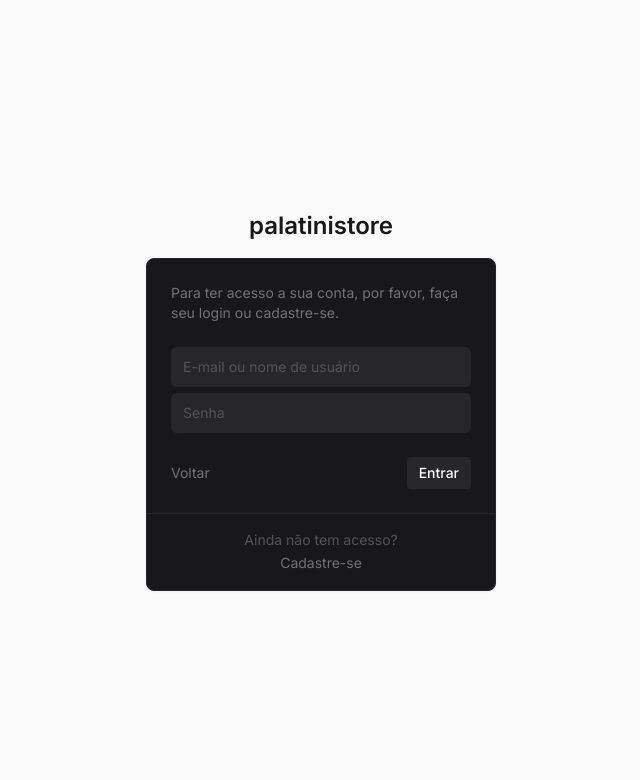
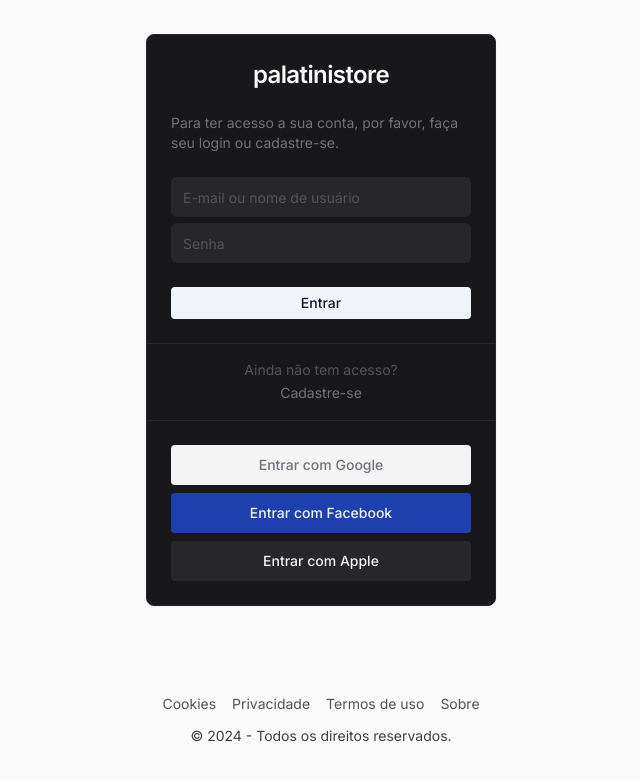
Before and after one commit to nathanpalatin/palatinistore, a Next.js app: page /signin in a window 1280 px wide. Shown: the top 780 px of the page, without its empty margins (319-959 px from the left). Built offline with nearby package versions, Linux system fonts and the light colour scheme.

Commit message:
[fix] signs page and search product components

```diff
--- a/src/app/(auth)/signin/page.tsx
+++ b/src/app/(auth)/signin/page.tsx
@@ -1,15 +1,16 @@
 import Link from 'next/link'
 
-import { Card, CardDescription, CardHeader } from '@/components/ui/card'
+import { Card, CardDescription, CardHeader, CardTitle } from '@/components/ui/card'
+import { FormLogin } from '@/components/form-login'
+import { Button } from '@/components/ui/button'
 
-import { FormLogin } from '@/components/form-login'
 
 export default function SignIn() {
   return (
-    <div className="flex flex-col items-center justify-center">
-      <h1 className="pb-4 text-center text-2xl font-semibold">palatinistore</h1>
+    <div className="flex flex-col items-center justify-around">
       <Card className="w-[350px] border-zinc-800 bg-zinc-900 text-zinc-50">
         <CardHeader>
+          <CardTitle><h1 className="pb-4 text-center text-2xl font-semibold">palatinistore</h1></CardTitle>
           <CardDescription className="text-zinc-500">
             Para ter acesso a sua conta, por favor, faça seu login ou
             cadastre-se.
@@ -25,7 +26,32 @@ export default function SignIn() {
             Cadastre-se
           </Link>
         </div>
+        <div className="h-px w-full bg-zinc-800" />
+        <div className='flex p-6 flex-col gap-2'>
+          <Button className='w-full bg-zinc-100 text-zinc-500'>Entrar com Google</Button>
+          <Button className='w-full bg-blue-800 text-zinc-100'>Entrar com Facebook</Button>
+          <Button className='w-full bg-zinc-800 text-zinc-100'>Entrar com Apple</Button>
+        </div>
       </Card>
-    </div>
+      <div className="my-5 flex flex-col gap-3">
+        <div className="flex items-center justify-center gap-4">
+          <Link href="/" className="text-sm text-zinc-600">
+            Cookies
+          </Link>
+          <Link href="/" className="text-sm text-zinc-600">
+            Privacidade
+          </Link>
+          <Link href="/" className="text-sm text-zinc-600">
+            Termos de uso
+          </Link>
+          <Link href="/" className="text-sm text-zinc-600">
+            Sobre
+          </Link>
+        </div>
+        <h1 className="text-center text-sm text-zinc-700">
+          &copy; 2024 - Todos os direitos reservados.
+        </h1>
+      </div>
+    </div >
   )
 }
--- a/src/app/(auth)/signup/page.tsx
+++ b/src/app/(auth)/signup/page.tsx
@@ -5,16 +5,17 @@ import {
   CardDescription,
   CardFooter,
   CardHeader,
+  CardTitle,
 } from '@/components/ui/card'
 import { Input } from '@/components/ui/input'
 import Link from 'next/link'
 
 export default function SignUp() {
   return (
-    <div className="flex flex-col items-center justify-center">
-      <h1 className="pb-4 text-center text-2xl font-semibold">palatinistore</h1>
-      <Card className="w-[350px] border-zinc-800 bg-zinc-900 text-zinc-50">
+    <div className="flex flex-col items-center justify-around">
+      <Card className="w-[350px]  border-zinc-800 bg-zinc-900 text-zinc-50">
         <CardHeader>
+          <CardTitle><h1 className="pb-4 text-center text-2xl font-semibold">palatinistore</h1></CardTitle>
           <CardDescription className="text-zinc-500">
             Para ter acesso a sua conta, por favor, faça seu login ou
             cadastre-se.
@@ -80,7 +81,7 @@ export default function SignUp() {
           </Link>
         </div>
       </Card>
-      <div className="my-5 flex gap-3">
+      <div className="my-5 flex flex-col gap-3">
         <div className="flex items-center justify-center gap-4">
           <Link href="/" className="text-sm text-zinc-600">
             Cookies
@@ -96,7 +97,7 @@ export default function SignUp() {
           </Link>
         </div>
         <h1 className="text-center text-sm text-zinc-700">
-          © 2024 Todos os direitos reservados.
+          &copy; 2024 - Todos os direitos reservados.
         </h1>
       </div>
     </div>
--- a/src/app/(store)/(home)/page.tsx
+++ b/src/app/(store)/(home)/page.tsx
@@ -24,7 +24,7 @@ export default async function Home() {
           />
         ))}
       </div>
-      <div className="h-px w-full bg-zinc-800" />
+      <div className="h-px w-full dark:bg-zinc-800 bg-zinc-300" />
       <div className="flex w-full items-center justify-end">
         <Link href={'/products'} className="text-zinc-500 text-sm">Ver todos</Link>
       </div>
--- /dev/null
+++ b/src/app/(store)/products/loading.tsx
@@ -0,0 +1,9 @@
+export default function ProductLoading() {
+  return (
+    <div className="flex flex-col items-center gap-5 lg:flex-row">
+      <div className="h-[400px] w-full animate-pulse bg-zinc-700 lg:h-[540px]" />
+      <div className="h-[400px] w-full animate-pulse bg-zinc-700 lg:h-[540px]" />
+      <div className="h-[400px] w-full animate-pulse bg-zinc-700 lg:h-[540px]" />
+    </div>
+  )
+}
--- /dev/null
+++ b/src/app/(store)/products/page.tsx
@@ -0,0 +1,27 @@
+import Link from 'next/link'
+
+import { Product } from '@/components/product'
+
+import { getProducts } from '@/services/products'
+
+export default async function Home() {
+  const products = await getProducts()
+  return (
+    <main className="flex flex-col items-center gap-3">
+      <div className="flex flex-col items-center gap-5 lg:flex-row">
+        {products.map((product) => (
+          <Product
+            key={product.id}
+            featured={product.featured}
+            owner={product.owner}
+            description={product.description}
+            title={product.title}
+            image={product.image}
+            price={product.price}
+            slug={product.slug}
+          />
+        ))}
+      </div>
+    </main>
+  )
+}
--- a/src/app/(store)/search/loading.tsx
+++ b/src/app/(store)/search/loading.tsx
@@ -1,3 +1,9 @@
 export default function ProductLoading() {
-  return <div className="h-[740px] animate-pulse bg-zinc-700" />
+  return (
+    <div className="flex gap-4">
+      <div className="h-[740px] animate-pulse bg-zinc-700" />
+      <div className="h-[740px] animate-pulse bg-zinc-700" />
+      <div className="h-[740px] animate-pulse bg-zinc-700" />
+    </div>
+  )
 }
--- a/src/app/(store)/search/page.tsx
+++ b/src/app/(store)/search/page.tsx
@@ -4,6 +4,7 @@ import Image from 'next/image'
 import { redirect } from 'next/navigation'
 
 import { searchProducts } from '@/services/products'
+import { Product } from '@/components/product'
 
 interface SearchProps {
   searchParams: {
@@ -35,28 +36,16 @@ export default async function Search({ searchParams }: SearchProps) {
       <div className="grid grid-cols-3 gap-4">
         {products.map((product) => {
           return (
-            <>
-              <Link key={product.id} href={`/product/${product.slug}`}>
-                <Image
-                  src={product.image}
-                  alt="foto do produto"
-                  priority
-                  quality={100}
-                  width={500}
-                  className=" relative z-0 h-full w-full object-cover"
-                  height={400}
-                />
-              </Link>
-
-              <div className="absolute bottom-6 left-5 z-10 w-[210px] bg-zinc-100 lg:w-[300px]">
-                <h1 className="truncate text-sm font-bold text-zinc-50">
-                  {products.title}
-                </h1>
-                <h1 className="truncate text-xs font-normal text-zinc-200">
-                  {products.description}
-                </h1>
-              </div>
-            </>
+            <Product
+              key={product.id}
+              featured={product.featured}
+              owner={product.owner}
+              description={product.description}
+              title={product.title}
+              image={product.image}
+              price={product.price}
+              slug={product.slug}
+            />
           )
         })}
       </div>
--- a/src/components/form-login.tsx
+++ b/src/components/form-login.tsx
@@ -44,11 +44,8 @@ export function FormLogin() {
           </div>
         </div>
       </CardContent>
-      <CardFooter className="flex justify-between">
-        <Link href="/" className="text-sm font-normal text-zinc-500">
-          Voltar
-        </Link>
-        <Button variant="default" type="submit" size="sm">
+      <CardFooter>
+        <Button variant="secondary" type="submit" size="sm" className='w-full text-sm'>
           Entrar
         </Button>
       </CardFooter>
--- a/src/components/header.tsx
+++ b/src/components/header.tsx
@@ -1,6 +1,8 @@
 import Image from 'next/image'
 import Link from 'next/link'
+
 import { LogOut, Settings, User } from 'lucide-react'
+
 import {
   DropdownMenu,
   DropdownMenuContent,
@@ -8,18 +10,17 @@ import {
   DropdownMenuSeparator,
   DropdownMenuTrigger,
 } from '@/components/ui/dropdown-menu'
-
 import { Avatar, AvatarFallback, AvatarImage } from '@/components/ui/avatar'
+import { Skeleton } from '@/components/ui/skeleton'
 
 import { SearchForm } from './search-form'
 import { Cart } from './cart-bag'
-import { Skeleton } from './ui/skeleton'
 
 export function Header() {
   return (
     <div className="flex items-center justify-between">
       <div className="flex items-center gap-5">
-        <Link href="/" className="flex-1 font-extrabold text-zinc-100">
+        <Link href="/" className="flex-1 font-extrabold dark:text-zinc-100 text-zinc-800">
           palatinistore
         </Link>
         <SearchForm />
@@ -37,14 +38,14 @@ export function Header() {
               </AvatarFallback>
             </Avatar>
           </DropdownMenuTrigger>
-          <DropdownMenuContent className="border-zinc-800 bg-zinc-900 text-zinc-50">
+          <DropdownMenuContent className="bg-zinc-200 text-zinc-700 dark:border-zinc-800 dark:bg-zinc-900 dark:text-zinc-50">
             <DropdownMenuItem className="flex items-center gap-2">
               <User size={12} /> Minha conta
             </DropdownMenuItem>
             <DropdownMenuItem className="flex items-center gap-2">
               <Settings size={12} /> Configurações
             </DropdownMenuItem>
-            <DropdownMenuSeparator className="bg-zinc-800" />
+            <DropdownMenuSeparator className="dark:bg-zinc-800 bg-zinc-200" />
             <DropdownMenuItem className="gap-1 text-red-600">
               <LogOut size={12} /> Sair
             </DropdownMenuItem>
```
